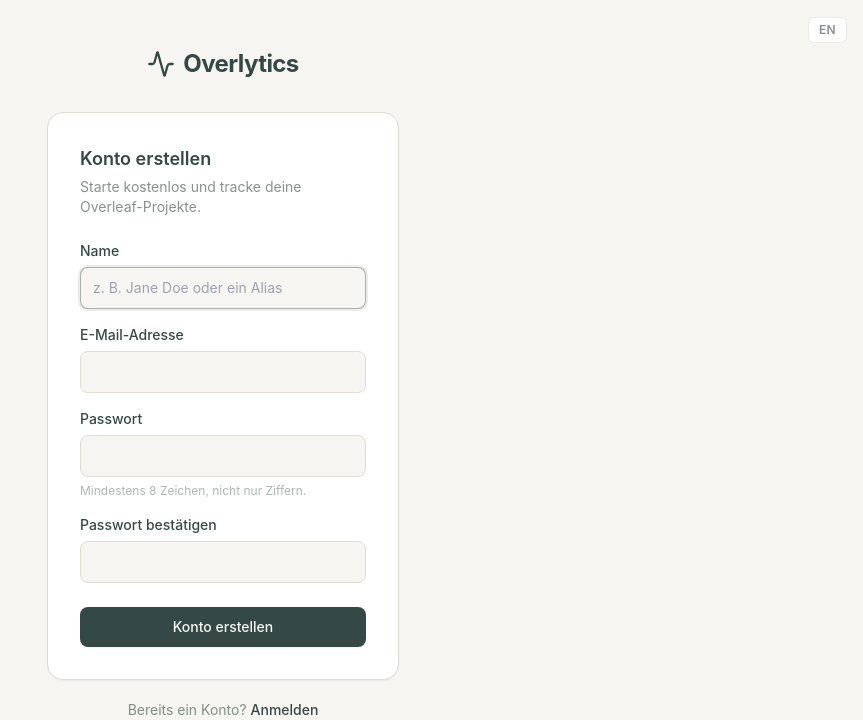
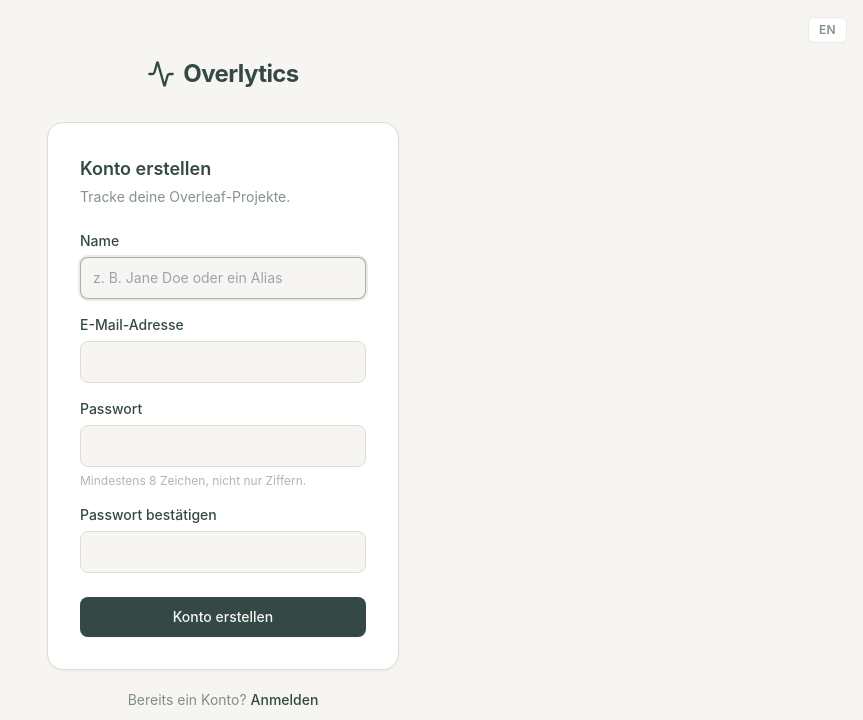
Before and after one commit to AnemoCode/aenderung-durch-austausch, a Django app: page /register/ in a window 1280 px wide. Shown: the top 720 px of the page, without its empty margins (417-1280 px from the left). Run offline with Django 5.2, Linux system fonts and the light colour scheme; parts of the project's set-up code (start-up, migrations or seed data) failed here and were passed over; some libraries are stand-ins or nearby versions.

Commit message:
Improve wording

```diff
--- a/templates/accounts/register.html
+++ b/templates/accounts/register.html
@@ -33,7 +33,7 @@
         <div class="bg-white rounded-2xl border border-beige shadow-sm p-8">
 
             <h1 class="text-lg font-semibold text-forest mb-1">{% trans "Konto erstellen" %}</h1>
-            <p class="text-sm text-forest/60 mb-6">{% trans "Starte kostenlos und tracke deine Overleaf-Projekte." %}</p>
+            <p class="text-sm text-forest/60 mb-6">{% trans "Tracke deine Overleaf-Projekte." %}</p>
 
             <form method="post" action="{% url 'accounts:register' %}" novalidate>
                 {% csrf_token %}
```
Also changed, not shown: locale/en/LC_MESSAGES/django.po.
